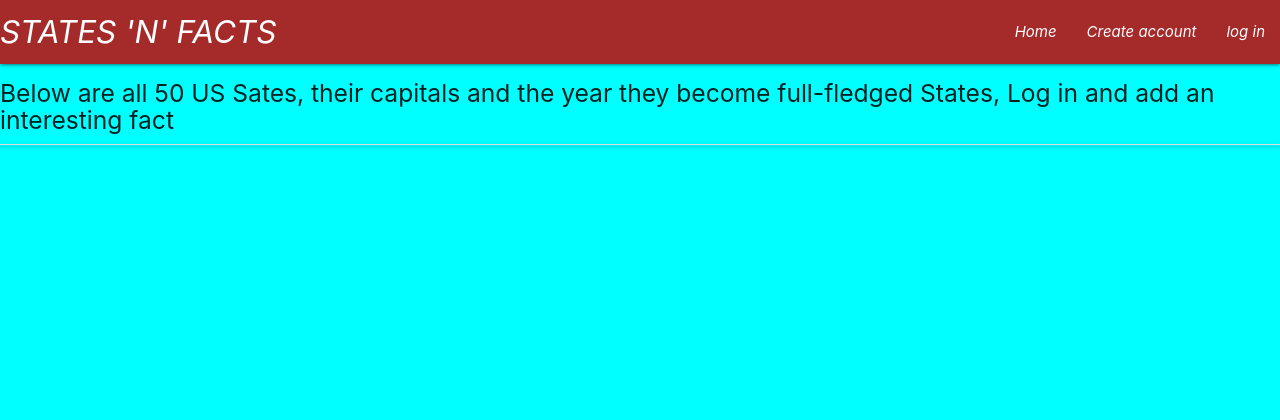
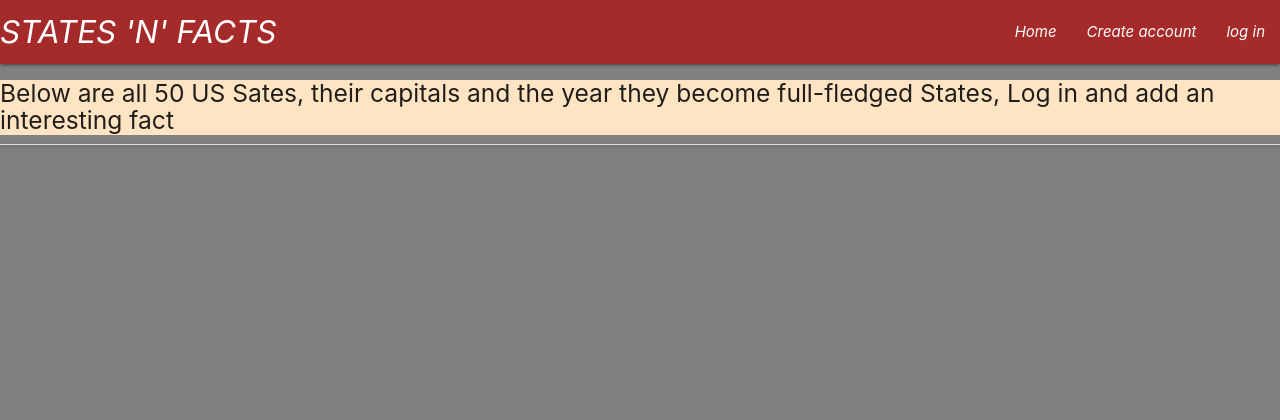
Before and after one commit to Code-Institute-Submissions/NyHagan-Statesproject_MayResub, a Flask app: page / in a window 1280 px wide. Shown: the top 420 px of the page. Run offline with Flask 2, Linux system fonts and the light colour scheme; data that the repository does not hold is empty; some libraries are stand-ins or nearby versions.

Commit message:
change background colour to grey

```diff
--- a/static/css/style.css
+++ b/static/css/style.css
@@ -1,5 +1,5 @@
 body{
-    background-color: aqua;
+    background-color: grey;
 }
 
 #logonav{
@@ -24,3 +24,7 @@ body{
 .photo{
     position: relative;
 }
+
+.intro{
+    background-color: bisque;
+}
```
